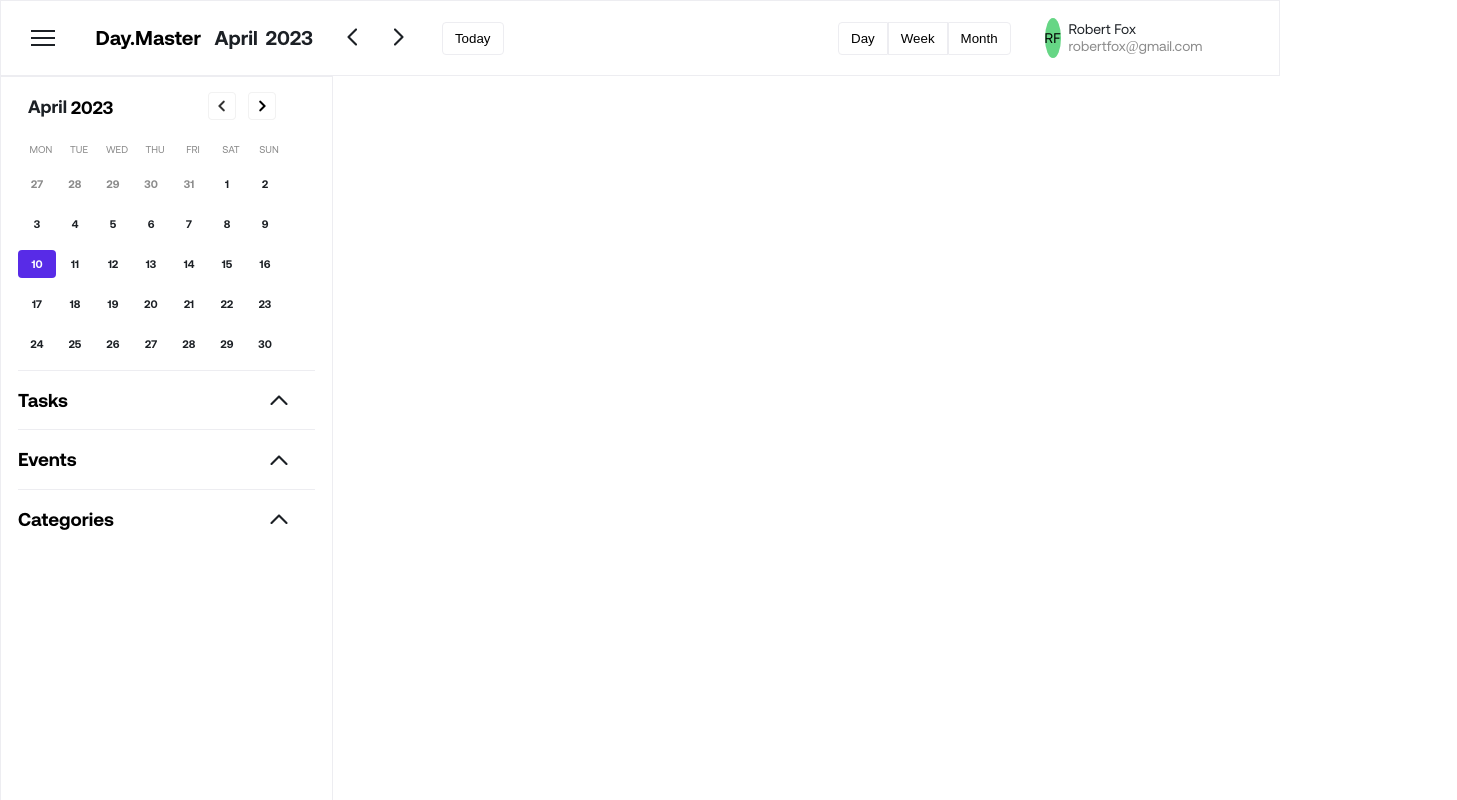
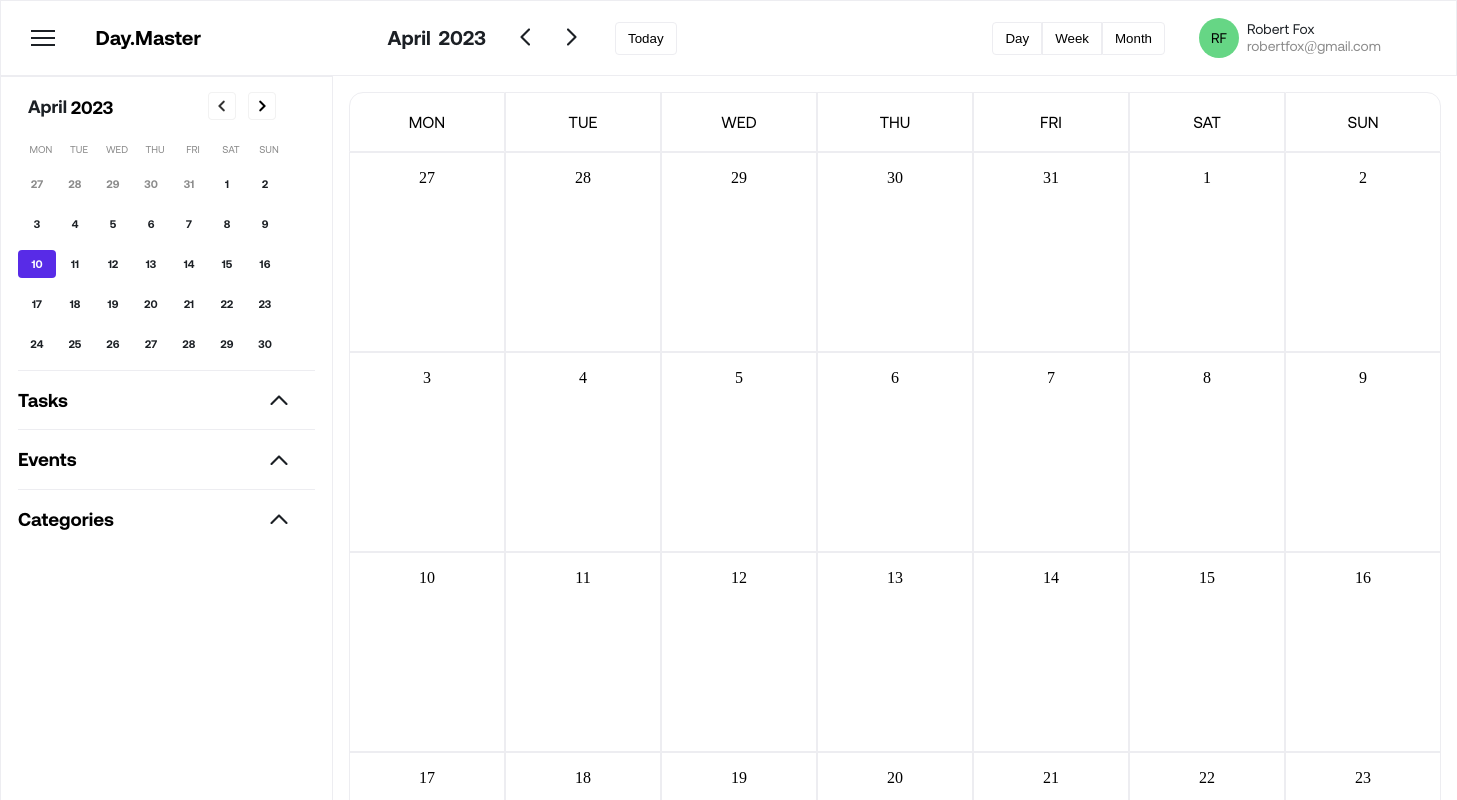
Before and after one commit to Calendar-Demo-Project/front, a React (Create React App) app: page / in a window 1280 px wide. Shown: the top 800 px of the page, 1457 px wide, since content can reach past the window. Built offline with nearby package versions, Linux system fonts and the light colour scheme.

Commit message:
add command deploy

```diff
--- a/package.json
+++ b/package.json
@@ -24,6 +24,8 @@
   },
   "scripts": {
     "start": "react-scripts start",
+    "predeploy": "npm run build",
+    "deploy": "gh-pages -b build",
     "build": "react-scripts build",
     "test": "react-scripts test",
     "eject": "react-scripts eject"
@@ -56,7 +58,9 @@
     "eslint-plugin-n": "^15.7.0",
     "eslint-plugin-promise": "^6.1.1",
     "eslint-plugin-react": "^7.32.2",
+    "gh": "^2.8.9",
     "node-sass": "^8.0.0",
+    "pages": "0.0.16",
     "prettier": "2.8.7",
     "sass-loader": "^13.2.2",
     "typescript": "^5.0.3"
--- a/src/app.module.scss
+++ b/src/app.module.scss
@@ -6,6 +6,6 @@ body {
 .main {
   display: grid;
   grid-template-columns: 333px 1fr;
-  max-width: 1940px;
+  max-width: 1400px;
   margin: 0 auto;
 }
--- a/src/components/header/header.module.scss
+++ b/src/components/header/header.module.scss
@@ -7,7 +7,7 @@
   border: 1px solid $dividers;
   grid-column-start: 1;
   grid-column-end: 3;
-  grid-template-columns: 32% 47% 15%;
+  grid-template-columns: 40% 40% 20%;
 }
 
 .info {
--- /dev/null
+++ b/src/components/main-calendar/MainCalendar.tsx
@@ -0,0 +1,10 @@
+import { Month } from './components/month/Month';
+import style from './mainCalendar.module.scss';
+
+export const MainCalendar = () => {
+  return (
+    <div className={style.wrapper}>
+      <Month />
+    </div>
+  );
+};
--- /dev/null
+++ b/src/components/main-calendar/components/month/Month.tsx
@@ -0,0 +1,92 @@
+import moment from 'moment';
+import { useEffect, useMemo, useState } from 'react';
+import { useAppSelector } from '../../../../app/hooks';
+import { Iday } from '../../../../types/day';
+import { Day } from './day/Day';
+import { WeekMonth } from './week/Week';
+import style from './month.module.scss';
+
+const allCountDays = 35;
+
+export const Month = () => {
+  const currentDate = useAppSelector((state) =>
+    moment(state.smallCalendar.currentDate)
+  );
+  const [days, setDays] = useState<Iday[]>([]);
+  const [current, setCurrent] = useState(currentDate.format('DD-MM-YYYY'));
+
+  const daysOfMonth = useMemo(() => {
+    const result = [];
+
+    for (let i = 0; i < currentDate.daysInMonth(); i++) {
+      const date = moment(currentDate).date(i + 1);
+      result.push({ date: date, value: i + 1, type: 'current' });
+    }
+
+    const firstDayOfMonth = currentDate.clone().startOf('month');
+
+    const lastDayOfPreviousMonth = firstDayOfMonth.clone().subtract(1, 'day');
+
+    const lastDaysOfPreviousMonth = [];
+
+    for (let i = 0; i < firstDayOfMonth.day() - 1; i++) {
+      lastDaysOfPreviousMonth.push({
+        date: lastDayOfPreviousMonth.clone().subtract(i, 'day'),
+        value: lastDayOfPreviousMonth.clone().subtract(i, 'day').date(),
+        type: 'other',
+      });
+    }
+
+    if (firstDayOfMonth.day()) {
+      for (let i = 0; i < lastDaysOfPreviousMonth.reverse().length; i++) {
+        result.unshift(lastDaysOfPreviousMonth.reverse()[i]);
+      }
+    }
+
+    return result;
+  }, [currentDate]);
+
+  const otherMonthDays = useMemo(() => {
+    const result = [];
+
+    if (allCountDays - daysOfMonth.length && daysOfMonth.length > 0) {
+      const nextMonth = currentDate.clone().add(1, 'month');
+      const count = allCountDays - daysOfMonth.length;
+
+      for (let i = 1; i <= count; i++) {
+        const dayOfMonth = nextMonth.clone().date(i);
+        result.push({
+          date: dayOfMonth,
+          value: dayOfMonth.date(),
+          type: 'other',
+        });
+      }
+    }
+
+    return result;
+  }, [currentDate, daysOfMonth.length]);
+
+  useEffect(() => {
+    if (current !== currentDate.format('DD-MM-YYYY')) {
+      setDays([]);
+      setCurrent(currentDate.format('DD-MM-YYYY'));
+    }
+  }, [current, currentDate]);
+
+  useEffect(() => {
+    if (days.length < 1) {
+      setDays([...daysOfMonth, ...otherMonthDays]);
+    }
+  }, [days.length, daysOfMonth, otherMonthDays]);
+
+  return (
+    <div>
+      <WeekMonth />
+      <div className={style.wrapper}>
+        {days.map((el: Iday) => (
+          <Day day={el} />
+        ))}
+      </div>
+    </div>
+  );
+};
--- /dev/null
+++ b/src/components/main-calendar/components/month/day/Day.tsx
@@ -0,0 +1,10 @@
+import { Iday } from '../../../../../types/day';
+import style from './day.module.scss';
+
+type Props = {
+  day: Iday;
+};
+
+export const Day: React.FC<Props> = ({ day }) => {
+  return <div className={style.day}>{day.value}</div>;
+};
--- /dev/null
+++ b/src/components/main-calendar/components/month/day/day.module.scss
@@ -0,0 +1,9 @@
+@import '../../../../../utils/variables';
+
+.day {
+  text-align: center;
+  width: 154px;
+  height: 182px;
+  border: 1px solid $dividers;
+  padding-top: 16px;
+}
--- /dev/null
+++ b/src/components/main-calendar/components/month/month.module.scss
@@ -0,0 +1,4 @@
+.wrapper {
+  display: flex;
+  flex-wrap: wrap;
+}
--- /dev/null
+++ b/src/components/main-calendar/components/month/week/Week.tsx
@@ -0,0 +1,17 @@
+import style from './week.module.scss';
+
+export const WeekMonth = () => {
+  const week = ['Mon', 'Tue', 'Wed', 'Thu', 'Fri', 'Sat', 'Sun'];
+
+  return (
+    <div className={style.wrapper}>
+      {week.map((el) => {
+        return (
+          <div className={style.day_name} key={el}>
+            {el}
+          </div>
+        );
+      })}
+    </div>
+  );
+};
--- /dev/null
+++ b/src/components/main-calendar/components/month/week/week.module.scss
@@ -0,0 +1,26 @@
+@import '../../../../../utils/variables';
+@import '../../../../../utils/fonts';
+
+.wrapper {
+  display: flex;
+  justify-content: center;
+
+  & .day_name:nth-child(1) {
+    border-top-left-radius: 14px;
+  }
+
+  & .day_name:last-child {
+    border-top-right-radius: 14px;
+  }
+}
+
+.day_name {
+  font-family: 'Aeonik';
+  text-transform: uppercase;
+  text-align: center;
+  line-height: 58px;
+  font-size: 16px;
+  width: 154px;
+  height: 58px;
+  border: 1px solid $dividers;
+}
--- /dev/null
+++ b/src/components/main-calendar/mainCalendar.module.scss
@@ -0,0 +1,3 @@
+.wrapper {
+  margin: 16px;
+}
--- a/src/pages/main/Main.tsx
+++ b/src/pages/main/Main.tsx
@@ -2,6 +2,7 @@ import { useRef } from 'react';
 import { Header } from '../../components/header/Header';
 import { SaidBar } from '../../components/said-bar/SaidBar';
 import SliderRef from 'react-slick';
+import { MainCalendar } from '../../components/main-calendar/MainCalendar';
 
 export const Main = () => {
   const sliderRef = useRef<SliderRef>(null);
@@ -21,6 +22,7 @@ export const Main = () => {
     <>
       <Header next={nextSlide} prev={prevSlide} />
       <SaidBar MyRef={sliderRef} />
+      <MainCalendar />
     </>
   );
 };
```
Also changed, not shown: 21 other files (tests, documents, lock files or other folders).
